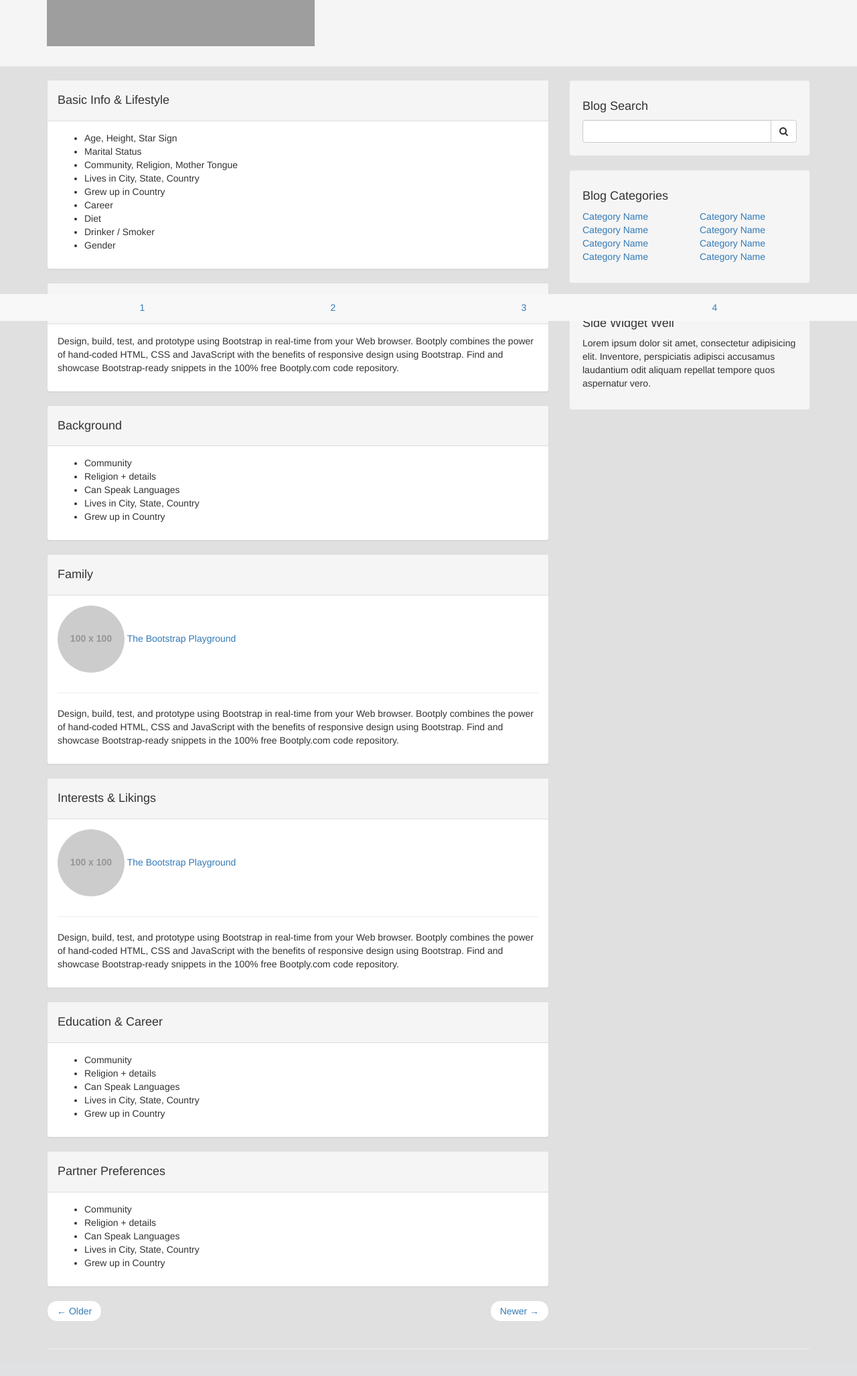
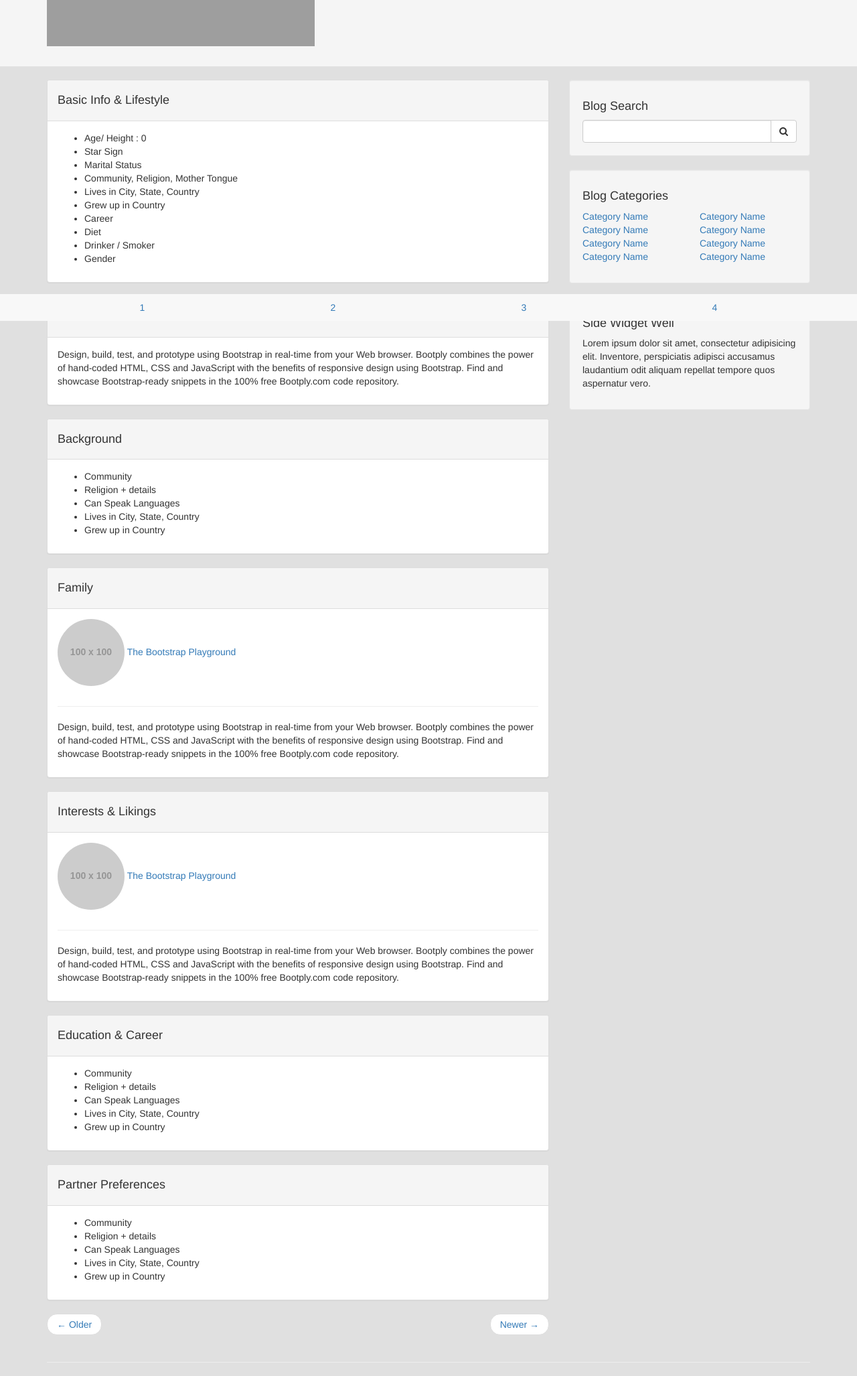
Before and after one commit to emdad87/jb, a CodeIgniter app: page /database/index.php/welcome/showUserProfile/1 in a window 1280 px wide. Shown: the part 321-2375 px from the top of the page at 67% size. Before the commit the page ends 2335 px from the top, so only its background shows below. Run offline with CodeIgniter, Linux system fonts and the light colour scheme; data comes from the database, SQL or seed files in the repository; grey boxes labelled with a size stand in for pictures from a placeholder-image service; some libraries are stand-ins or nearby versions; grey boxes are pictures that could not be loaded.

Commit message:
Adding age

```diff
--- a/application/controllers/Welcome.php
+++ b/application/controllers/Welcome.php
@@ -39,6 +39,12 @@ class Welcome extends CI_Controller {
 	{
 		$this->load->model('model_profile');
     	$user_details = $this->model_profile->get_name($userid);
+    	$from = new DateTime($user_details['date_of_birth']);
+    	//echo $from;
+        $to = new DateTime('today');
+        //echo $to;
+        $user_details['age'] = $from->diff($to)->y;
+        //echo $user_details['age'];
     	$this->load->view('userProfile_view', $user_details);
 	}
 
--- a/application/views/userProfile_view.php
+++ b/application/views/userProfile_view.php
@@ -51,7 +51,8 @@
                     </div>
                     <div class="panel-body">
                         <ul>
-                            <li>Age, Height, Star Sign</li>
+                            <li>Age/ Height : <?php echo $age; ?></li>
+                            <li>Star Sign</li>
                             <li>Marital Status</li>
                             <li>Community, Religion, Mother Tongue</li>
                             <li>Lives in City, State, Country</li>
```
